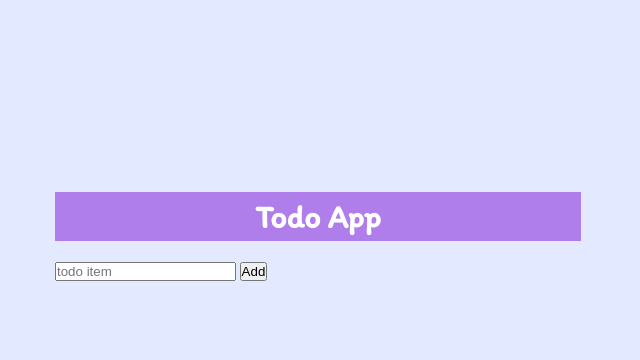
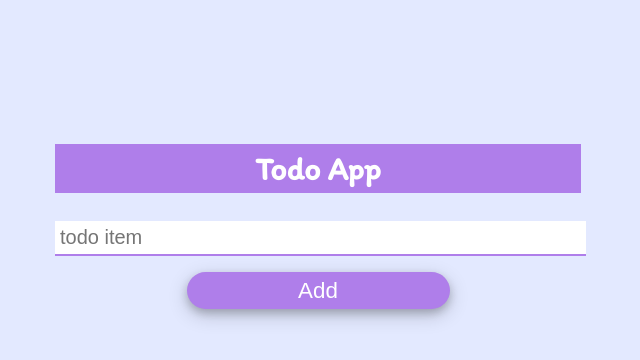
Before and after one commit to technophile-04/Todo-App, a Node server app: page / in a window 1280 px wide. Shown: the top 360 px of the page, without its empty margins (322-962 px from the left). Run offline with Node 20, Linux system fonts and the light colour scheme; data that the repository does not hold is empty; some libraries are stand-ins or nearby versions.

Commit message:
change margin top of title

```diff
--- a/assets/css/home.css
+++ b/assets/css/home.css
@@ -18,7 +18,7 @@ body{
 }
 
 .title{
-    margin: 12rem 0 1.25rem;
+    margin: 9rem 0 1.55rem;
     background-color: #AF7EEA;
     width: 100%;
     text-align: center;
@@ -34,13 +34,14 @@ ul{
     background-color: white;
     border-radius: 5px;
     box-shadow: 0 4px 8px 0 rgba(0, 0, 0, 0.2), 0 6px 20px 0 rgba(0, 0, 0, 0.19);
+    margin-bottom: 1.75rem;
 
 }
 
 .list{
     padding: 0.75rem;
     font-size: 1.35rem;
-    border: 1px solid red;
+    /* border: 1px solid red; */
     margin-bottom: 1rem;
     color: #aeb5ca;
     display: flex;
@@ -51,3 +52,35 @@ ul{
     font-size: 1.25rem;
     color: #aeb5ca;
 }
+
+input, button{
+    margin-bottom: 1rem;
+    width: 100%;
+    display: block;
+}
+
+input{
+    outline: none;
+    border-width: 0 0 2px;
+    border-color: #AF7EEA;
+    color: #aeb5ca;
+    font-size: 1.25rem;
+    padding: 0.25em 0 0.25em 0.25em;
+}
+
+input:hover,
+input:focus {
+  outline: none;
+}
+
+button{
+    background-color: #AF7EEA;
+    color: white;
+    border: none;
+    width: 50%;
+    margin: 0 auto;
+    font-size: 1.4rem;
+    padding: 0.25em 1.25em;
+    border-radius: 20px;
+    box-shadow: 0 4px 8px 0 rgba(0, 0, 0, 0.2), 0 6px 20px 0 rgba(0, 0, 0, 0.19);
+}
```
